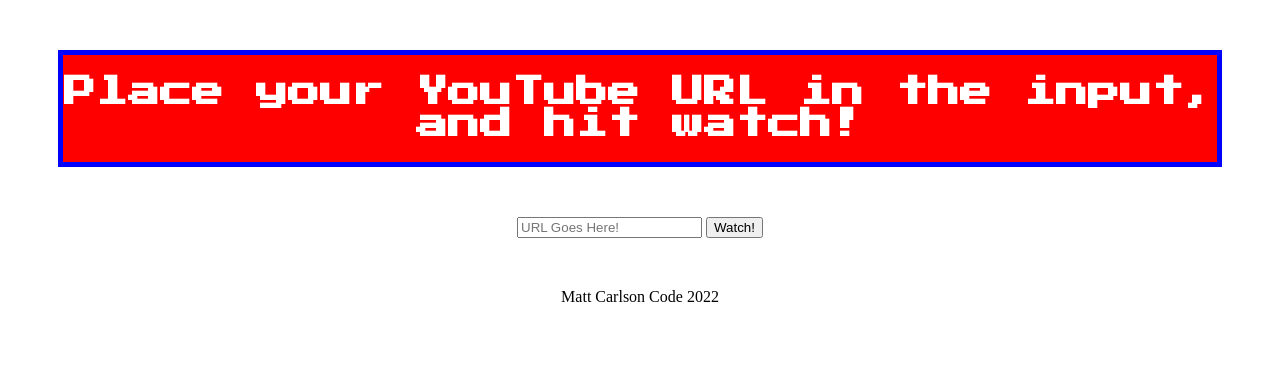
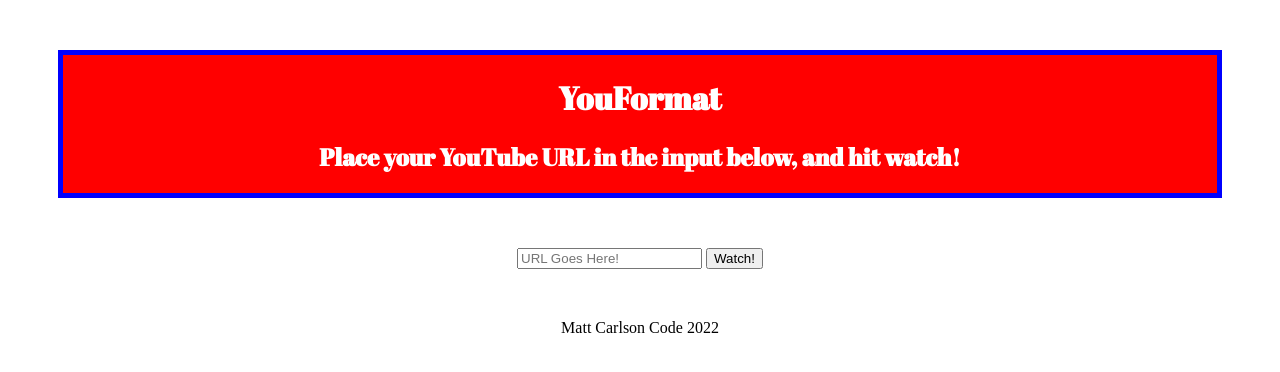
Before and after one commit to mrmrc182/short-reformat-watch, a plain HTML site: page index.html in a window 1280 px wide. Drawn offline with Linux system fonts and the light colour scheme.

Commit message:
playing with fonts

```diff
--- a/index.html
+++ b/index.html
@@ -7,7 +7,7 @@
     <link rel="preconnect" href="https://fonts.googleapis.com" />
     <link rel="preconnect" href="https://fonts.gstatic.com" crossorigin />
     <link
-      href="https://fonts.googleapis.com/css2?family=Press+Start+2P&family=Share+Tech+Mono&display=swap"
+      href="https://fonts.googleapis.com/css2?family=Abril+Fatface&display=swap"
       rel="stylesheet"
     />
     <link rel="stylesheet" href="./style.css" />
@@ -15,7 +15,8 @@
   </head>
   <body>
     <div id="title">
-      <h1>Place your YouTube URL in the input, and hit watch!</h1>
+      <h1>YouFormat</h1>
+      <h2>Place your YouTube URL in the input below, and hit watch!</h2>
     </div>
     <div class="button">
       <input id="link" placeholder="URL Goes Here!" />
--- a/style.css
+++ b/style.css
@@ -3,7 +3,7 @@
     color: white;
     border: 5px solid blue;
     margin: 50px;
-    font-family: "Press Start 2P", cursive;
+    font-family: "Abril Fatface", cursive;
 }
 body {
     text-align: center;
```
Also changed, not shown: 1 other file.
